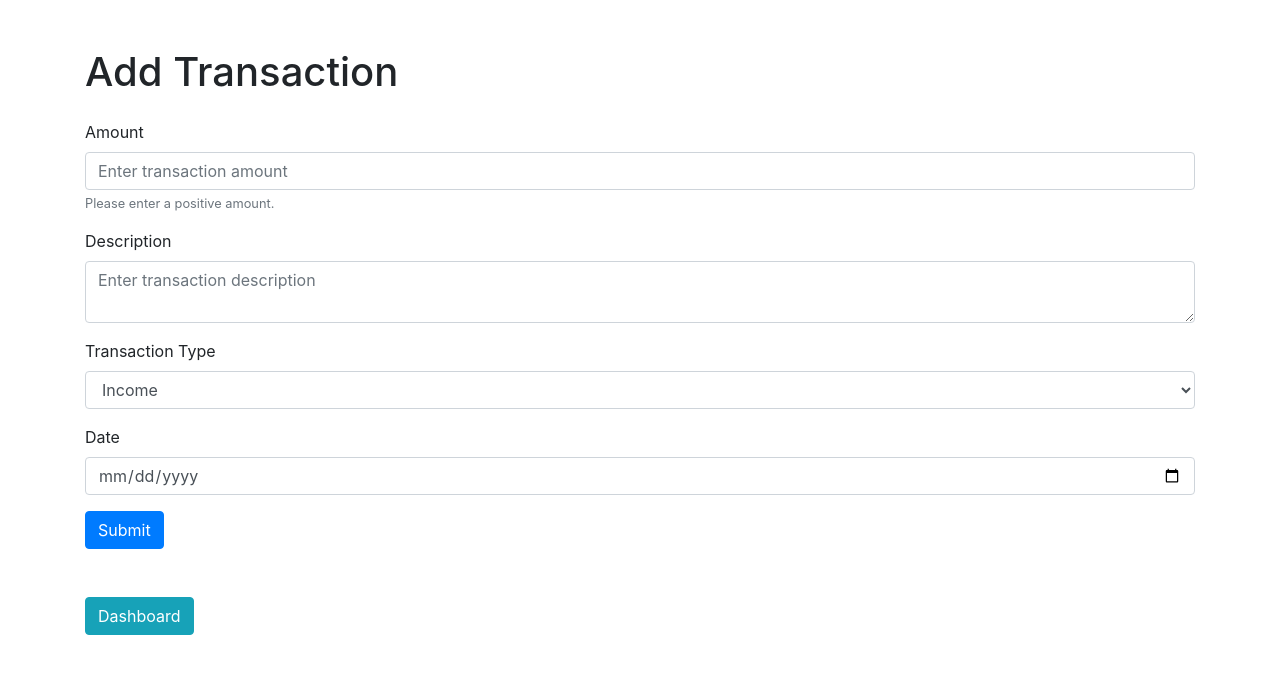
After one commit to WarLoRDlArS/BudgetBuddy, a Django app: page /createTransaction in a window 1280 px wide. The commit adds this page. Shown: the top 674 px of the page. Run offline with Django 5.2, Linux system fonts and the light colour scheme; a user stored in the database is signed in; some libraries are stand-ins or nearby versions.

Commit message:
added createTransaction, createAccount, createCategory

```diff
--- a/financetracker/finance_tracker/settings.py
+++ b/financetracker/finance_tracker/settings.py
@@ -39,7 +39,7 @@ INSTALLED_APPS = [
     'django.contrib.staticfiles',
 
     'users.apps.UsersConfig',
-    'tracking',
+    'tracking.apps.TrackingConfig',
 ]
 
 MIDDLEWARE = [
--- a/financetracker/tracking/forms.py
+++ b/financetracker/tracking/forms.py
@@ -1,22 +1,20 @@
 from django import forms
-from .models import Income, Expense
+from .models import Category, Account, Transaction
 
+class CategoryForm(forms.ModelForm):
+    class Meta:
+        model = Category
+        fields = ['description', 'catname', 'essential']
 
-class IncomeForm(forms.ModelForm):
+class AccountForm(forms.ModelForm):
     class Meta:
-        model = Income
-        fields = ['amount', 'description']
+        model = Account
+        fields = ['account_type', 'account_description']
+
+class TransactionForm(forms.ModelForm):
+    class Meta:
+        model = Transaction
+        fields = ['amount', 'description', 'transaction_type', 'date']
         widgets = {
-            'description': forms.TextInput(attrs={'placeholder': 'Describe your income'}),
-            'amount': forms.NumberInput(attrs={'placeholder': 'Enter amount'}),
+            'date': forms.DateInput(attrs={'type': 'date'}),
         }
-
-# Form for inputting expenses
-class ExpenseForm(forms.ModelForm):
-    class Meta:
-        model = Expense
-        fields = ['amount', 'description']
-        widgets = {
-            'description': forms.TextInput(attrs={'placeholder': 'Describe your expense'}),
-            'amount': forms.NumberInput(attrs={'placeholder': 'Enter amount'}),
-        }
--- a/financetracker/tracking/models.py
+++ b/financetracker/tracking/models.py
@@ -1,18 +1,55 @@
 from django.db import models
 from django.contrib.auth.models import User
+
 # Create your models here.
-class Income(models.Model):
+
+
+class Category(models.Model):
+    category_id = models.AutoField(primary_key=True)
+    description = models.TextField()
+    catname = models.CharField(max_length=255)
+    essential = models.BooleanField(default=False)
+
+    def __str__(self):
+        return self.catname
+
+
+class Account(models.Model):
+    account_id = models.AutoField(primary_key=True)
+    user = models.ForeignKey(User, on_delete=models.CASCADE, related_name='accounts')
+    account_type = models.CharField(max_length=255)
+    account_description = models.TextField()
+
+    def __str__(self):
+        return f"{self.account_type} ({self.user.username})"
+
+
+class TransactionType(models.Model):
+    transaction_type_id = models.AutoField(primary_key=True)
+    description = models.TextField()
+
+    def __str__(self):
+        return self.description
+
+
+class Transaction(models.Model):
+    TRANSACTION_TYPE_CHOICES = [
+        ('income', 'Income'),
+        ('expense', 'Expense'),
+    ]
     user = models.ForeignKey(User, on_delete=models.CASCADE)
     amount = models.DecimalField(max_digits=10, decimal_places=2)
     description = models.CharField(max_length=255)
-    date = models.DateField(auto_now_add=True)
+    date = models.DateField()
+    transaction_type = models.CharField(max_length=7, choices=TRANSACTION_TYPE_CHOICES)
 
     def __str__(self):
-        return f"Income: {self.amount}"
+        return f"{self.transaction_type.capitalize()}: {self.amount} - {self.description}"
 
-# Model to store expense transactions
-class Expense(models.Model):
-    user = models.ForeignKey(User, on_delete=models.CASCADE)
-    amount = models.DecimalField(max_digits=10, decimal_places=2)
-    description = models.CharField(max_length=255)
-    date = models.DateField(auto_now_add=True)
+
+
+class CustomDate(models.Model):
+    date = models.DateField(primary_key=True)
+
+    def __str__(self):
+        return str(self.date)
--- /dev/null
+++ b/financetracker/tracking/templates/tracking/createTransaction.html
@@ -0,0 +1,51 @@
+<!DOCTYPE html>
+<html lang="en">
+<head>
+    <meta charset="UTF-8">
+    <meta name="viewport" content="width=device-width, initial-scale=1.0">
+    <title>Add Transaction</title>
+
+    <link href="https://stackpath.bootstrapcdn.com/bootstrap/4.5.2/css/bootstrap.min.css" rel="stylesheet">
+</head>
+<body>
+    <div class="container mt-5">
+        <h1 class="mb-4">Add Transaction</h1>
+        <form method="POST" class="mb-4">
+            {% csrf_token %}
+
+            <div class="form-group">
+                <label for="amount">Amount</label>
+                <input type="number" name="amount" id="amount" class="form-control" placeholder="Enter transaction amount" required min="0" step="0.01">
+                <small class="form-text text-muted">Please enter a positive amount.</small>
+            </div>
+
+            <div class="form-group">
+                <label for="description">Description</label>
+                <textarea name="description" id="description" class="form-control" placeholder="Enter transaction description" required></textarea>
+            </div>
+
+            <div class="form-group">
+                <label for="transaction_type">Transaction Type</label>
+                <select name="transaction_type" id="transaction_type" class="form-control" required>
+                    <option value="income">Income</option>
+                    <option value="expense">Expense</option>
+                </select>
+            </div>
+
+            <div class="form-group">
+                <label for="date">Date</label>
+                <input type="date" name="date" id="date" class="form-control" required>
+            </div>
+
+            <button type="submit" class="btn btn-primary">Submit</button>
+        </form>
+
+        <br>
+        <a href="{% url 'tracking:dashboard' %}" class="btn btn-info">Dashboard</a>
+    </div>
+
+    <script src="https://code.jquery.com/jquery-3.5.1.slim.min.js"></script>
+    <script src="https://cdn.jsdelivr.net/npm/@popperjs/core@2.9.2/dist/umd/popper.min.js"></script>
+    <script src="https://stackpath.bootstrapcdn.com/bootstrap/4.5.2/js/bootstrap.min.js"></script>
+</body>
+</html>
--- a/financetracker/tracking/urls.py
+++ b/financetracker/tracking/urls.py
@@ -1,10 +1,10 @@
 from django.urls import path
-from .views import add_income, add_expense,dashboard
+from .views import create_account, create_category, create_transaction ,dashboard
 
 app_name = 'tracking'
-
 urlpatterns = [
-    path('addincome/', add_income, name='add_income'),
-    path('addexpense/', add_expense, name='add_expense'),
-    path('',dashboard,name="dashboard"),
+    path('createAccount/', create_account, name='createAccount'),
+    path('createCategory', create_category, name='createCategory'),
+    path('createTransaction', create_transaction, name='createTransaction'),
+    path('', dashboard, name="dashboard"),
 ]
--- a/financetracker/tracking/views.py
+++ b/financetracker/tracking/views.py
@@ -1,43 +1,48 @@
 from django.shortcuts import render,redirect
-from .forms import IncomeForm, ExpenseForm
-from .models import Income, Expense
+from .forms import CategoryForm, AccountForm, TransactionForm
 from django.contrib.auth.decorators import login_required
 
 
 @login_required(login_url = "users:login")
-def add_income(request):
+def create_category(request):
     if request.method == 'POST':
-        form = IncomeForm(request.POST)
+        form = CategoryForm(request.POST)
         if form.is_valid():
-            income = form.save(commit=False)
-            ##income.user = request.user
-            ##income.save()
-
+            form.save()
+            return redirect('tracking: dashboard')
     else:
-        form = IncomeForm()
-
-    return render(request, 'tracking/add_income.html', {'form': form})
+        form = CategoryForm()
+    return render(request, 'tracking/createCategory.html', {'form': form})
 
 
 @login_required(login_url = "users:login")
-def add_expense(request):
+def create_account(request):
     if request.method == 'POST':
-        form = ExpenseForm(request.POST)
+        form = AccountForm(request.POST)
         if form.is_valid():
-            expense = form.save(commit=False)
-            ##expense.user = request.user
-            ##expense.save()
+            account = form.save(commit=False)
+            account.user = request.user  # Associate account with the logged-in user
+            account.save()
+            return redirect('tracking:dashboard')
+    else:
+        form = AccountForm()
+    return render(request, 'tracking/createAccount.html', context={'form': form})
 
+
+@login_required(login_url='users:login')
+def create_transaction(request):
+    if request.method == 'POST':
+        form = TransactionForm(request.POST)
+        if form.is_valid():
+            transaction = form.save(commit=False)
+            transaction.user = request.user
+            transaction.save()
+            return redirect('tracking:dashboard')
     else:
-        form = ExpenseForm()
-
-    return render(request, 'tracking/add_expense.html', {'form': form})
-
+        form = TransactionForm()
+    return render(request, 'tracking/createTransaction.html', context={'form': form})
 
 
 @login_required(login_url = "users:login")
 def dashboard(request):
     return render(request,'tracking/dashboard.html')
-
-
-# Create your views here.
--- a/financetracker/users/views.py
+++ b/financetracker/users/views.py
@@ -30,7 +30,7 @@ def user_login(request):
             return redirect('users:login')
         else:
             login(request, user)
-            return HttpResponse('<h1>Login Successful</h1>')
+            return redirect('tracking:dashboard')
 
     return render(request, 'users/loginpage.html')
 
```
Also changed, not shown: financetracker/tracking/templates/tracking/add_expense.html (deleted, +0 -48 lines), financetracker/tracking/templates/tracking/add_income.html (deleted, +0 -34 lines), financetracker/tracking/templates/tracking/createAccount.html (added, +42 -0 lines), financetracker/tracking/templates/tracking/createCategory.html (added, +46 -0 lines), financetracker/tracking/templates/tracking/dashboard.html (+11 -5 lines), financetracker/db.sqlite3, financetracker/tracking/migrations/0001_initial.py (added).
